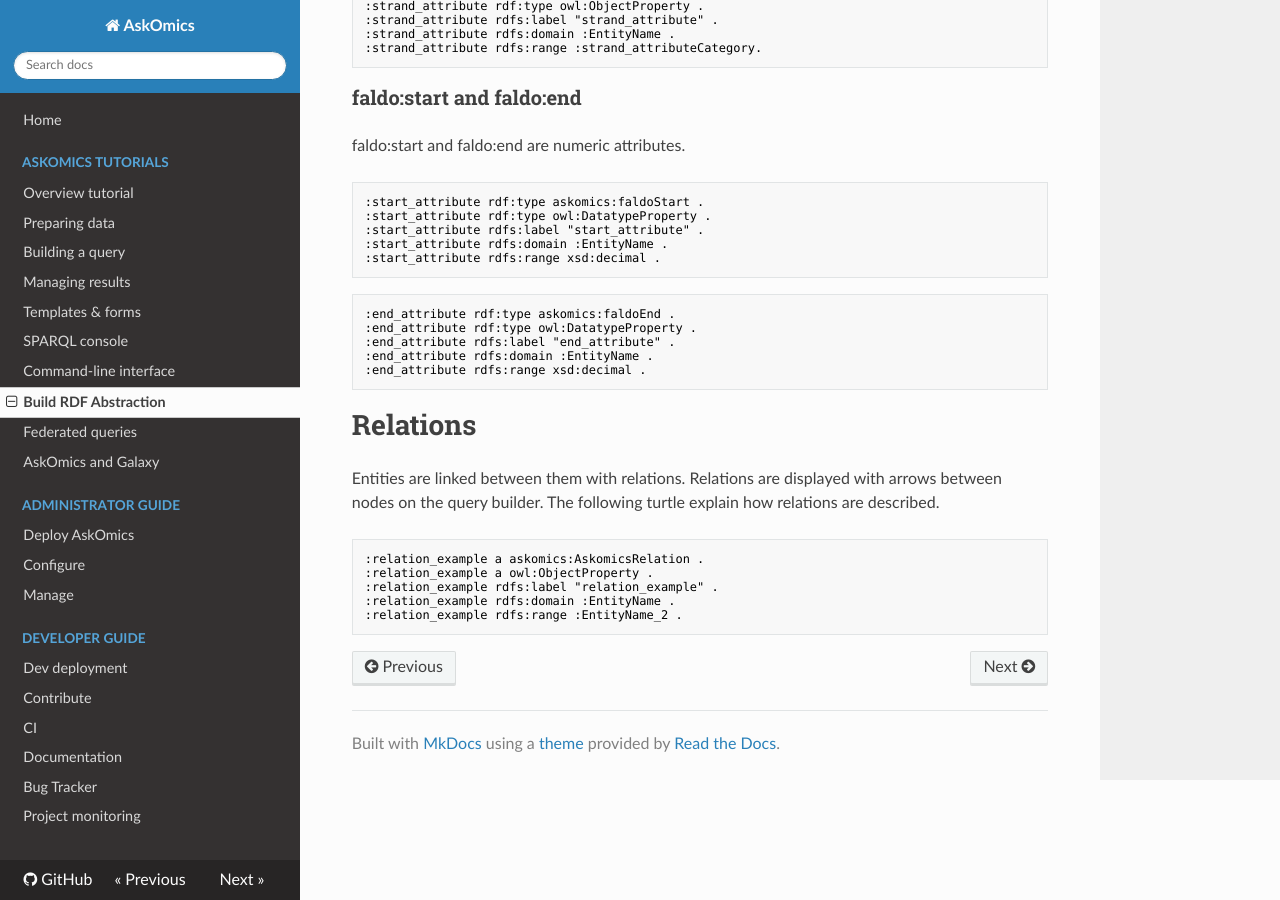
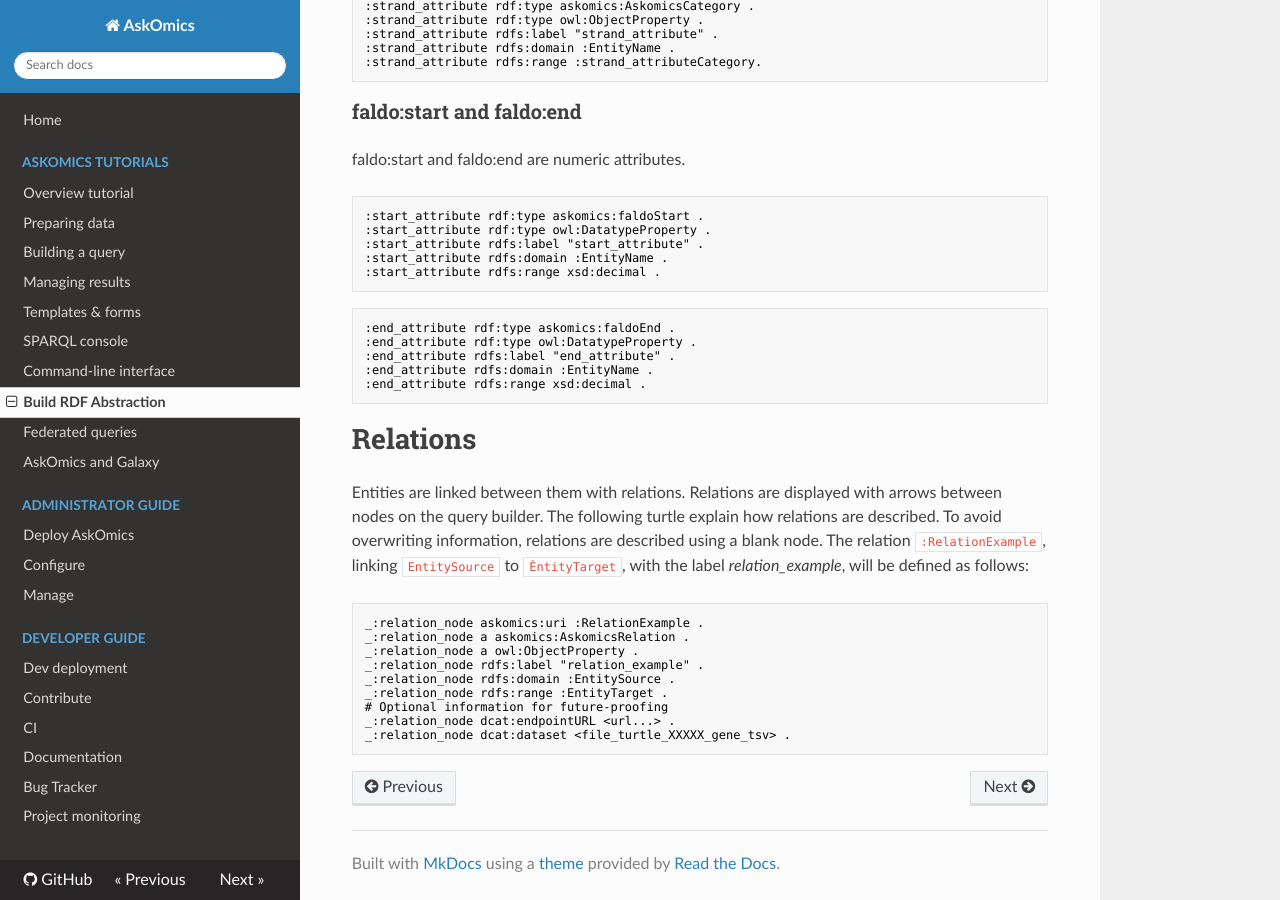
Before and after one commit to askomics/flaskomics, an MkDocs documentation site: the page built from docs/abstraction.md, in a window 1280 px wide and 900 px high, scrolled down 2680 px. Built offline with MkDocs 1.6.1, drawn with Linux system fonts in a browser that asks for light colours; nearby versions of some CDN libraries; some of the changed text lies outside the part shown.

Commit message:
Update abstraction.md

````diff
--- a/docs/abstraction.md
+++ b/docs/abstraction.md
@@ -16,6 +16,7 @@
 PREFIX rdf: <http://www.w3.org/1999/02/22-rdf-syntax-ns#>
 PREFIX rdfs: <http://www.w3.org/2000/01/rdf-schema#>
 PREFIX xsd: <http://www.w3.org/2001/XMLSchema#>
+PREFIX dcat: <http://www.w3.org/ns/dcat#>
 ```
 <br />
 
@@ -144,12 +145,16 @@
 
 # Relations
 
-Entities are linked between them with relations. Relations are displayed with arrows between nodes on the query builder. The following turtle explain how relations are described.
+Entities are linked between them with relations. Relations are displayed with arrows between nodes on the query builder. The following turtle explain how relations are described. To avoid overwriting information, relations are described using a blank node. The relation `:RelationExample`, linking `EntitySource` to `ÈntityTarget`, with the label *relation_example*, will be defined as follows:
 
 ```turtle
-:relation_example a askomics:AskomicsRelation .
-:relation_example a owl:ObjectProperty .
-:relation_example rdfs:label "relation_example" .
-:relation_example rdfs:domain :EntityName .
-:relation_example rdfs:range :EntityName_2 .
+_:relation_node askomics:uri :RelationExample .
+_:relation_node a askomics:AskomicsRelation .
+_:relation_node a owl:ObjectProperty .
+_:relation_node rdfs:label "relation_example" .
+_:relation_node rdfs:domain :EntitySource .
+_:relation_node rdfs:range :EntityTarget .
+# Optional information for future-proofing
+_:relation_node dcat:endpointURL <url...> .
+_:relation_node dcat:dataset <file_turtle_XXXXX_gene_tsv> .
 ```
````
